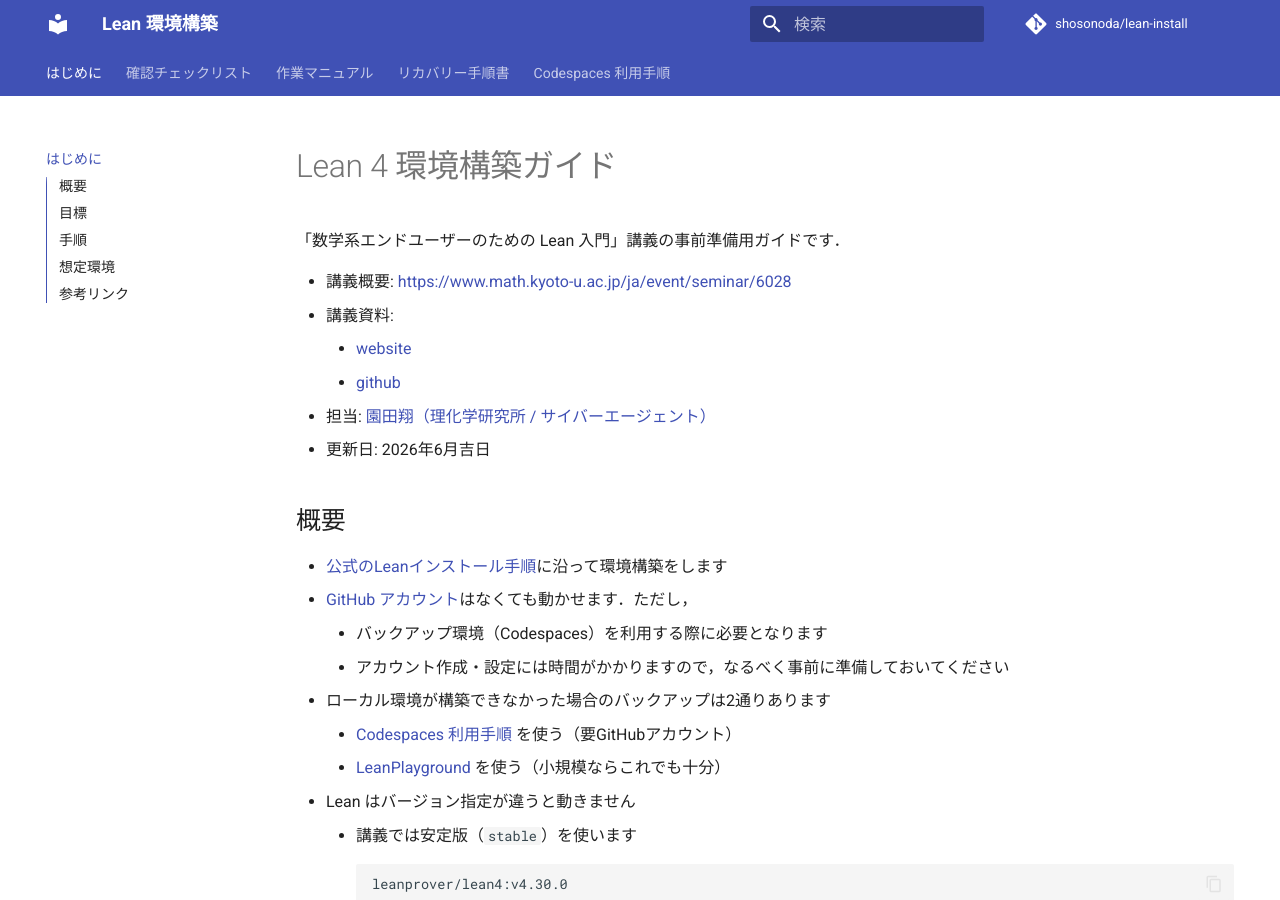
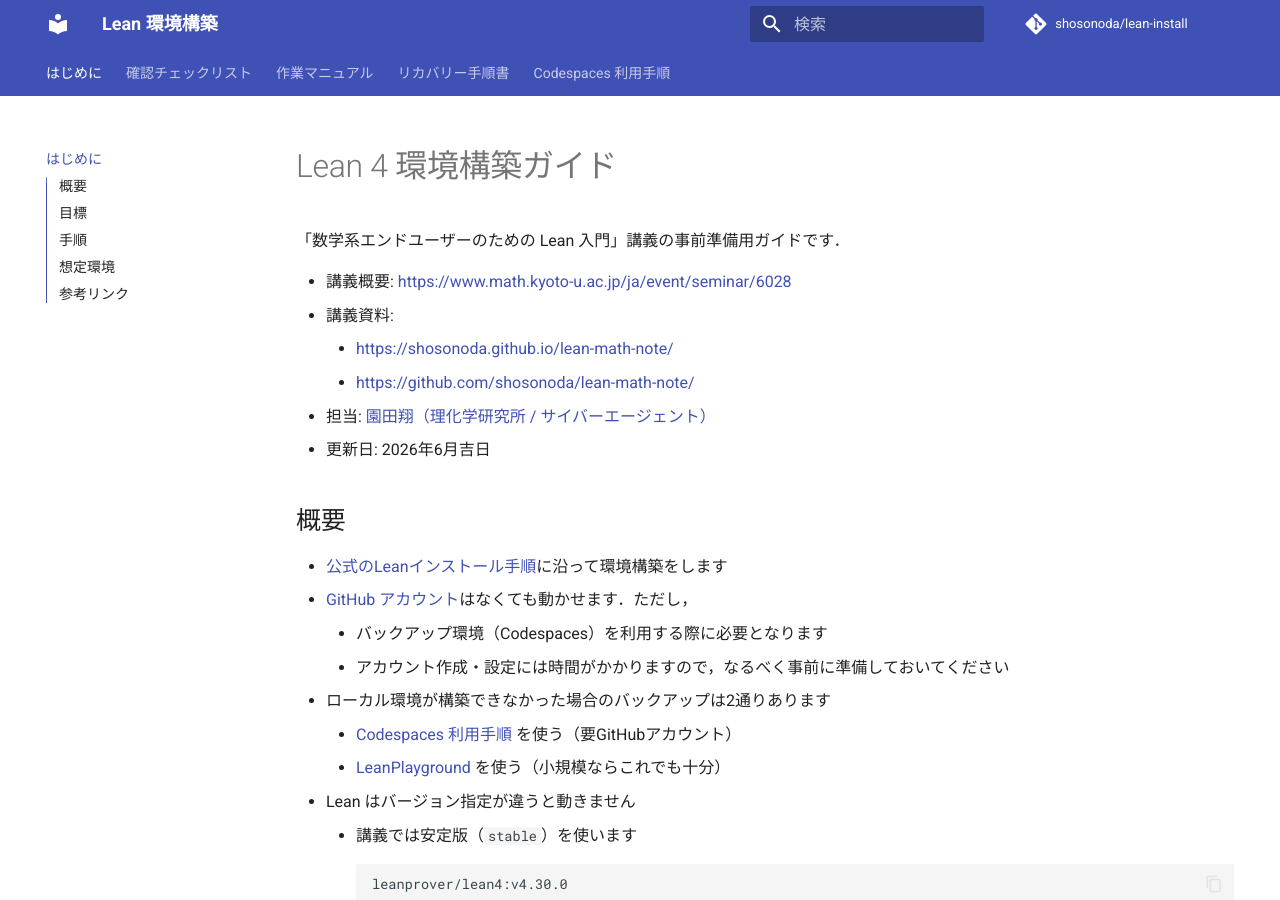
Before and after one commit to shosonoda/lean-install, an MkDocs documentation site: the page built from docs/index.md, in a window 1280 px wide and 900 px high. Built offline with MkDocs 1.6.1 and Material for MkDocs 9.7.7, drawn with Linux system fonts in a browser that asks for light colours; comment, search, counter and statistics services are not loaded.

Commit message:
Sync public docs from lean-install-dev (b38cb80)

```diff
--- a/docs/index.md
+++ b/docs/index.md
@@ -4,8 +4,8 @@
 
 - 講義概要: [https://www.math.kyoto-u.ac.jp/ja/event/seminar/6028](https://www.math.kyoto-u.ac.jp/ja/event/seminar/6028)
 - 講義資料:
-    - [website](https://shosonoda.github.io/lean-math-note/)
-    - [github](https://github.com/shosonoda/lean-math-note/)
+    - [https://shosonoda.github.io/lean-math-note/](https://shosonoda.github.io/lean-math-note/)
+    - [https://github.com/shosonoda/lean-math-note/](https://github.com/shosonoda/lean-math-note/)
 - 担当: [園田翔（理化学研究所 / サイバーエージェント）](https://sites.google.com/view/shosonoda/home)
 - 更新日: 2026年6月吉日
 
```
